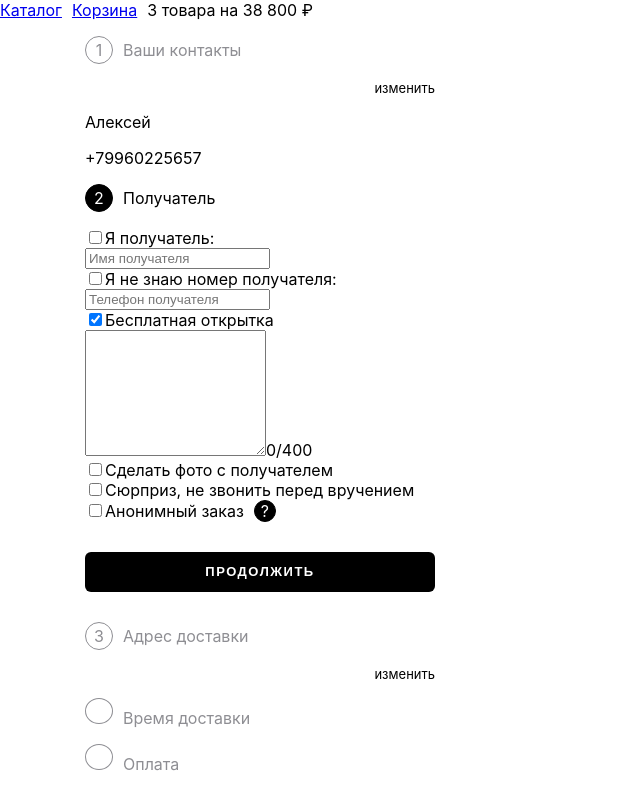
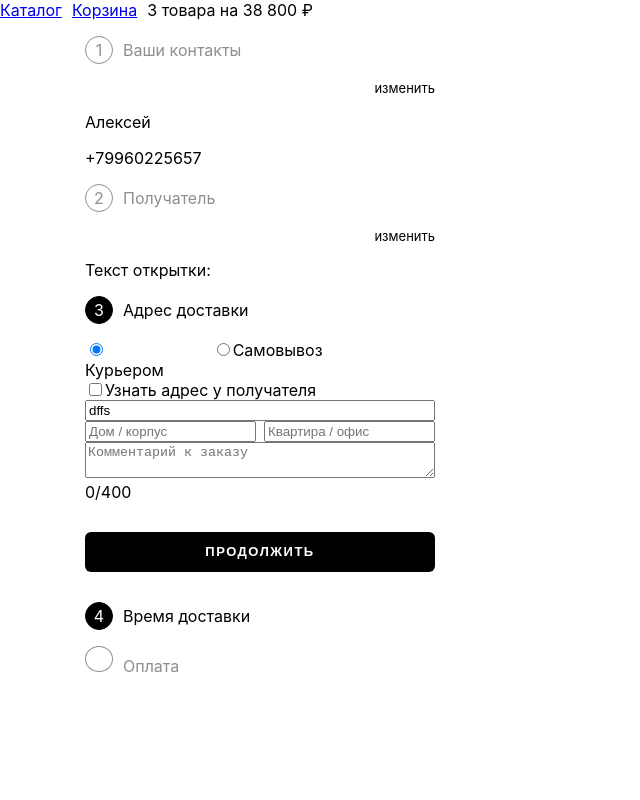
Before and after one commit to kamilklkn/flower-store, a React (Create React App) app: page /cart in a window 1280 px wide. Shown: the whole page, without its empty margins (0-640 px from the left). Built offline with nearby package versions, Linux system fonts and the light colour scheme; what normalizr would draw is missing.

Commit message:
Cart additions delivery

```diff
--- a/src/containers/cartContainer.js
+++ b/src/containers/cartContainer.js
@@ -2,6 +2,11 @@ import React, { Component, useState } from 'react'
 import cn from 'classnames'
 import styles from './cartContainer.module.sass'
 import { Row } from "components/Bootstrap"
+
+const DELIVERY_IS = {
+   COURIER: 'COURIER',
+   YOURSELF: 'YOURSELF'
+}
 
 const Step = ({ title, number, active, isShow, children }) => {
    return (
@@ -41,19 +46,38 @@ const ChangeButton = ({ onClick }) => (
    <span className={styles.changeButton} onClick={onClick}>изменить</span>
 )
 
-const Input = ({ value, onChange, placeholder = '', type = '', checked = false }) => {
+const Input = ({ label = '', value, name, onChange, placeholder = '', type = '', checked = false }) => {
    switch (type) {
       case 'checkbox':
-         return <input
+         return (
+            <label>
+               <input
                   type="checkbox"
                   checked={checked}
                   onChange={onChange}/>
+               {label}
+            </label>
+         )
+      case 'radio':
+         return (
+            <label>
+               <input
+                  type="radio"
+                  value={value}
+                  name={name}
+                  checked={checked}
+                  onChange={onChange}/>
+               {label}
+            </label>
+         )
       default:
-         return <input
+         return (
+            <input
                type="text"
                placeholder={placeholder}
                value={value}
                onChange={onChange}/>
+         )
    }
 }
 
@@ -86,7 +110,7 @@ class CartContainer extends Component {
          phone: '+79960225657'
       },
       recipient: {
-         isEdit: true,
+         isEdit: false,
          iamResipient: false,
          iDontKnowRecipientNumber: false,
          name: '',
@@ -94,15 +118,14 @@ class CartContainer extends Component {
       },
       orderEnhancers: {
          postcard: true,
-         postcardText: '',
-         photoWithRecipient: false,
-         isSurprice: false,
-         anonymousCustomer: false
+         postcardText: ''
+         // photoWithRecipient: false,
+         // isSurprice: false,
+         // anonymousCustomer: false
       },
       delivery: {
-         isEdit: false,
-         courier: true,
-         pickUpOrderYourself: false,
+         isEdit: true,
+         is: DELIVERY_IS.COURIER,
          courierDirection: {
             askAddressFromRecipient: false,
             street: 'dffs',
@@ -115,11 +138,8 @@ class CartContainer extends Component {
    }
 
    handleInputChange = (statePath) => (e) => {
-      console.log('handleInputChange', e)
       const target = e.target
       const value = target.type === 'checkbox' ? target.checked : target.value
-      console.log(value)
-      // if (target.value.length === max) return
 
       this.setState(prevState => {
          const path = statePath.split('.')
@@ -167,8 +187,9 @@ class CartContainer extends Component {
          customer, recipient, delivery,
          orderEnhancers
       } = this.state
+      const { courierDirection: cdirection } = delivery
 
-      const deliveryTitle = delivery.courier ?
+      const deliveryTitle = delivery.is === DELIVERY_IS.COURIER ?
          'Время доставки' : 'Время самовывоза'
 
       return (
@@ -203,18 +224,27 @@ class CartContainer extends Component {
                   {!recipient.isEdit ? (
                      <>
                         <ChangeButton onClick={() => this.handleNextChangeButton('recipient')}/>
-                        <p>{recipient.name}</p>
-                        <p>{recipient.phone}</p>
+                        {recipient.iamResipient && <p>Получаю сам</p>}
+                        {!recipient.iamResipient && <p>{recipient.name}</p>}
+                        {!recipient.iamResipient && recipient.iDontKnowRecipientNumber &&
+                        <p>Не знаю номер получателя</p>}
+                        {!recipient.iDontKnowRecipientNumber && <p>{recipient.phone}</p>}
+                        {orderEnhancers.postcard ? (
+                           <p>
+                              <span>Текст открытки:</span>
+                              {orderEnhancers.postcardText}
+                           </p>
+                        ) : (
+                           <p>Без открытки</p>
+                        )}
                      </>
                   ) : (
                      <>
-                        <label>
                         <Input
+                           label="Я получатель"
                            type="checkbox"
                            checked={recipient.iamResipient}
                            onChange={this.handleInputChange('recipient.iamResipient')}/>
-                           Я получатель:
-                        </label>
 
                         {!recipient.iamResipient && (
                            <>
@@ -223,13 +253,11 @@ class CartContainer extends Component {
                                  value={recipient.name}
                                  onChange={this.handleInputChange('recipient.name')}/>
 
-                              <label>
                               <Input
+                                 label="Я не знаю номер получателя"
                                  type="checkbox"
                                  checked={recipient.iDontKnowRecipientNumber}
                                  onChange={this.handleInputChange('recipient.iDontKnowRecipientNumber')}/>
-                                 Я не знаю номер получателя:
-                              </label>
 
                               {!recipient.iDontKnowRecipientNumber && (
                                  <Input
@@ -240,44 +268,18 @@ class CartContainer extends Component {
                            </>
                         )}
 
-                        <label>
                         <Input
+                           label="Бесплатная открытка"
                            type="checkbox"
                            checked={orderEnhancers.postcard}
                            onChange={this.handleInputChange('orderEnhancers.postcard')}/>
-                           Бесплатная открытка
-                        </label>
+
                         {orderEnhancers.postcard && (
                            <Textarea
                               max={400}
                               value={orderEnhancers.postcardText}
                               onChange={this.handleInputChange('orderEnhancers.postcardText')}/>
                         )}
-
-                        <label>
-                           <Input
-                              type="checkbox"
-                              checked={orderEnhancers.photoWithRecipient}
-                              onChange={this.handleInputChange('orderEnhancers.photoWithRecipient')}/>
-                           Сделать фото с получателем
-                        </label>
-
-                        <label>
-                           <Input
-                              type="checkbox"
-                              checked={orderEnhancers.isSurprice}
-                              onChange={this.handleInputChange('orderEnhancers.isSurprice')}/>
-                           Сюрприз, не звонить перед вручением
-                        </label>
-
-                        <label>
-                           <Input
-                              type="checkbox"
-                              checked={orderEnhancers.anonymousCustomer}
-                              onChange={this.handleInputChange('orderEnhancers.anonymousCustomer')}/>
-                           Анонимный заказ
-                           <InfoPopover title="Анонимный заказ" text="Мы не передадим получателю никаких данных о вас."/>
-                        </label>
 
                         <NextButton onClick={() => this.handleNextChangeButton('delivery')}/>
                      </>
@@ -287,14 +289,102 @@ class CartContainer extends Component {
                   {!delivery.isEdit ? (
                      <>
                         <ChangeButton onClick={() => this.handleNextChangeButton('delivery')}/>
+                        {delivery.is === DELIVERY_IS.COURIER ? (
+                           <>
+                              <p>{cdirection.street},
+                                 {cdirection.house},
+                                 {cdirection.flat}</p>
+                              {cdirection.comment && (
+                                 <>
+                                    <hr/>
+                                    <p>{cdirection.comment}</p>
+                                 </>
+                              )}
+
                            </>
                         ) : (
                            <>
+                              <p>Чита, ...адрес</p>
+                              <div>Карта</div>
+                           </>
+                        )}
+
+                     </>
+                  ) : (
+                     <>
+                        <Row>
+                           <div className="col-md-4">
+                              <Input
+                                 label="Курьером"
+                                 type="radio"
+                                 name="delVar"
+                                 value={DELIVERY_IS.COURIER}
+                                 checked={delivery.is === DELIVERY_IS.COURIER}
+                                 onChange={this.handleInputChange('delivery.is')}/>
+                           </div>
+                           <div className="col-md-8 ">
+                              <Input
+                                 label="Самовывоз"
+                                 type="radio"
+                                 name="delVar"
+                                 value={DELIVERY_IS.YOURSELF}
+                                 checked={delivery.is === DELIVERY_IS.YOURSELF}
+                                 onChange={this.handleInputChange('delivery.is')}/>
+                           </div>
+                        </Row>
+
+                        {delivery.is === DELIVERY_IS.COURIER ? (
+                           <>
+                              <Input
+                                 label="Узнать адрес у получателя"
+                                 type="checkbox"
+                                 checked={cdirection.askAddressFromRecipient}
+                                 onChange={this.handleInputChange('delivery.courierDirection.askAddressFromRecipient')}/>
+
+                              {!cdirection.askAddressFromRecipient && (
+                                 <>
+                                    <Input
+                                       placeholder="Улица"
+                                       value={cdirection.street}
+                                       onChange={this.handleInputChange('delivery.courierDirection.street')}/>
+
+                                    <Row>
+                                       <div className="col-md-6 pr-1">
+                                          <Input
+                                             placeholder="Дом / корпус"
+                                             value={cdirection.house}
+                                             onChange={this.handleInputChange('delivery.courierDirection.house')}/>
+                                       </div>
+                                       <div className="col-md-6 pl-1">
+                                          <Input
+                                             placeholder="Квартира / офис"
+                                             value={cdirection.flat}
+                                             onChange={this.handleInputChange('delivery.courierDirection.flat')}/>
+                                       </div>
+                                    </Row>
+
+                                    <Textarea
+                                       maxRows={2}
+                                       max={400}
+                                       placeholder="Комментарий к заказу"
+                                       value={cdirection.comment}
+                                       onChange={this.handleInputChange('delivery.courierDirection.comment')}/>
+
+                                 </>
+                              )}
+                           </>
+                        ) : (
+                           <>
+                              <p>Чита, ...адрес</p>
+                              <div>Карта</div>
+                           </>
+                        )}
+
                         <NextButton onClick={() => this.handleNextChangeButton('pay')}/>
                      </>
                   )}
                </Step>
-               <Step title={deliveryTitle}>
+               <Step number={4} title={deliveryTitle} active={delivery.isEdit}>
                </Step>
                <Step title="Оплата">
                </Step>
--- a/src/containers/cartContainer.module.sass
+++ b/src/containers/cartContainer.module.sass
@@ -4,8 +4,18 @@
     transition: all .2s !important
   label, input
     display: block
+  input[type=text]
+      width: 100%
   input[type=checkbox]
     display: inline-table
+  input[type=radio]
+    display: inline-table
+  textarea
+    width: 100%
+  hr
+    display: block
+    position: relative
+
 
 .blockText
   text-align: center
```
Also changed, not shown: old.js (added, +32 -0 lines). Lines whose indentation alone changed are shown as unchanged.
